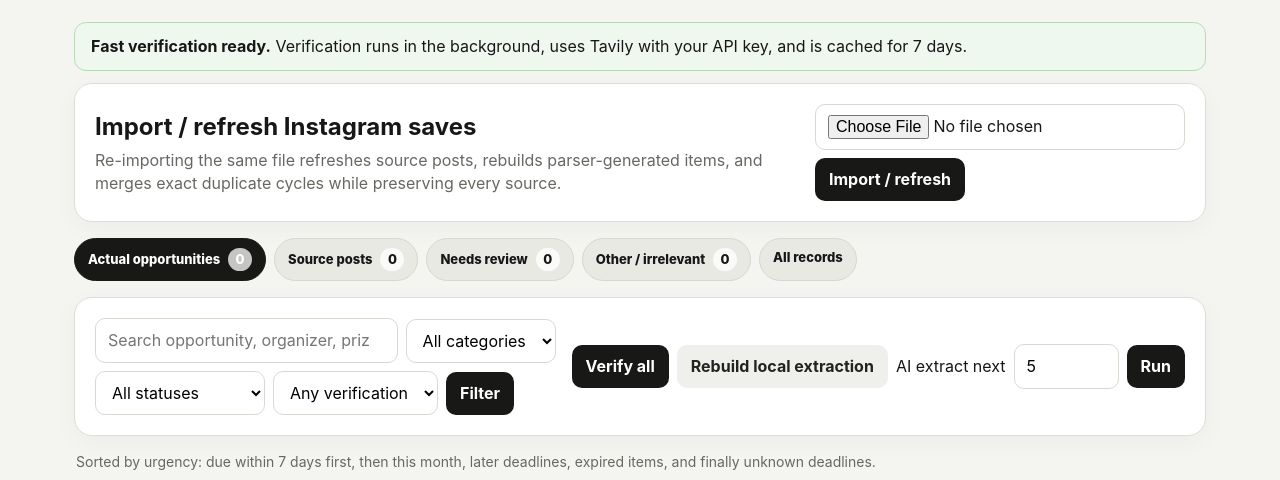
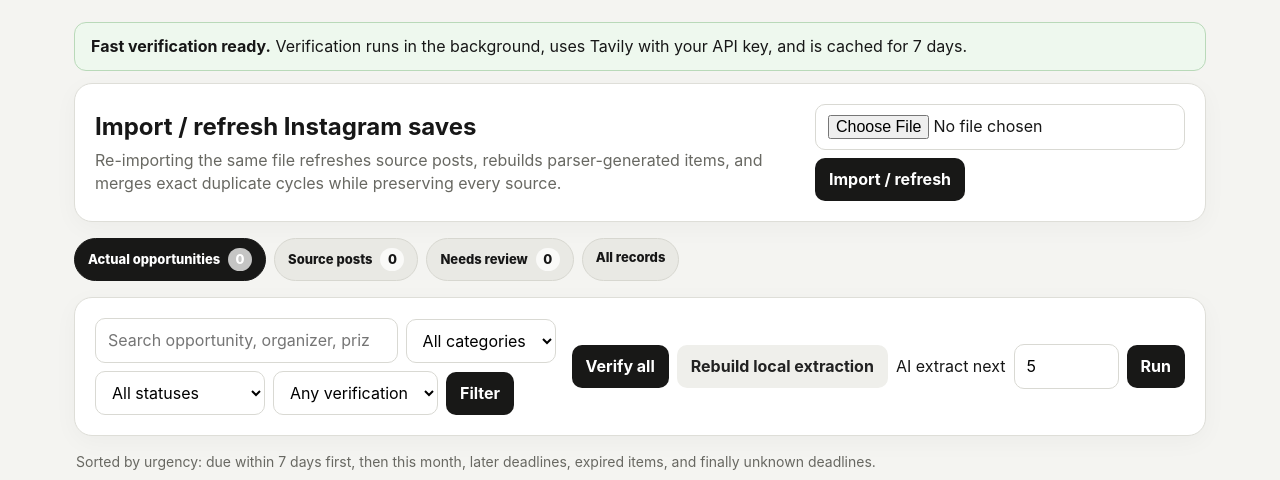
Before and after one commit to wxresearch/competition-tracker, a FastAPI app: page / in a window 1280 px wide. Shown: the part 234-714 px from the top of the page. Run offline with FastAPI, Linux system fonts and the light colour scheme; data that the repository does not hold is empty; some libraries are stand-ins or nearby versions.

Commit message:
Remove irrelevant section from tracker UI

```diff
--- a/templates/index.html
+++ b/templates/index.html
@@ -125,7 +125,6 @@
     <a href="/?view=opportunities" class="{% if view == 'opportunities' %}active{% endif %}">Actual opportunities <span>{{ stats.opportunities }}</span></a>
     <a href="/?view=sources" class="{% if view == 'sources' %}active{% endif %}">Source posts <span>{{ stats.source_lists }}</span></a>
     <a href="/?view=review" class="{% if view == 'review' %}active{% endif %}">Needs review <span>{{ stats.review }}</span></a>
-    <a href="/?view=other" class="{% if view == 'other' %}active{% endif %}">Other / irrelevant <span>{{ stats.other }}</span></a>
     <a href="/?view=all" class="{% if view == 'all' %}active{% endif %}">All records</a>
   </section>
 
@@ -184,8 +183,6 @@
       Original Instagram posts. One source can feed several opportunities, and one opportunity can keep several source posts.
     {% elif view == 'review' %}
       Parser-generated items you moved here or source posts that still need an exact opportunity name.
-    {% elif view == 'other' %}
-      Advice/resources plus opportunities you manually marked irrelevant.
     {% else %}
       All non-merged records.
     {% endif %}
```
